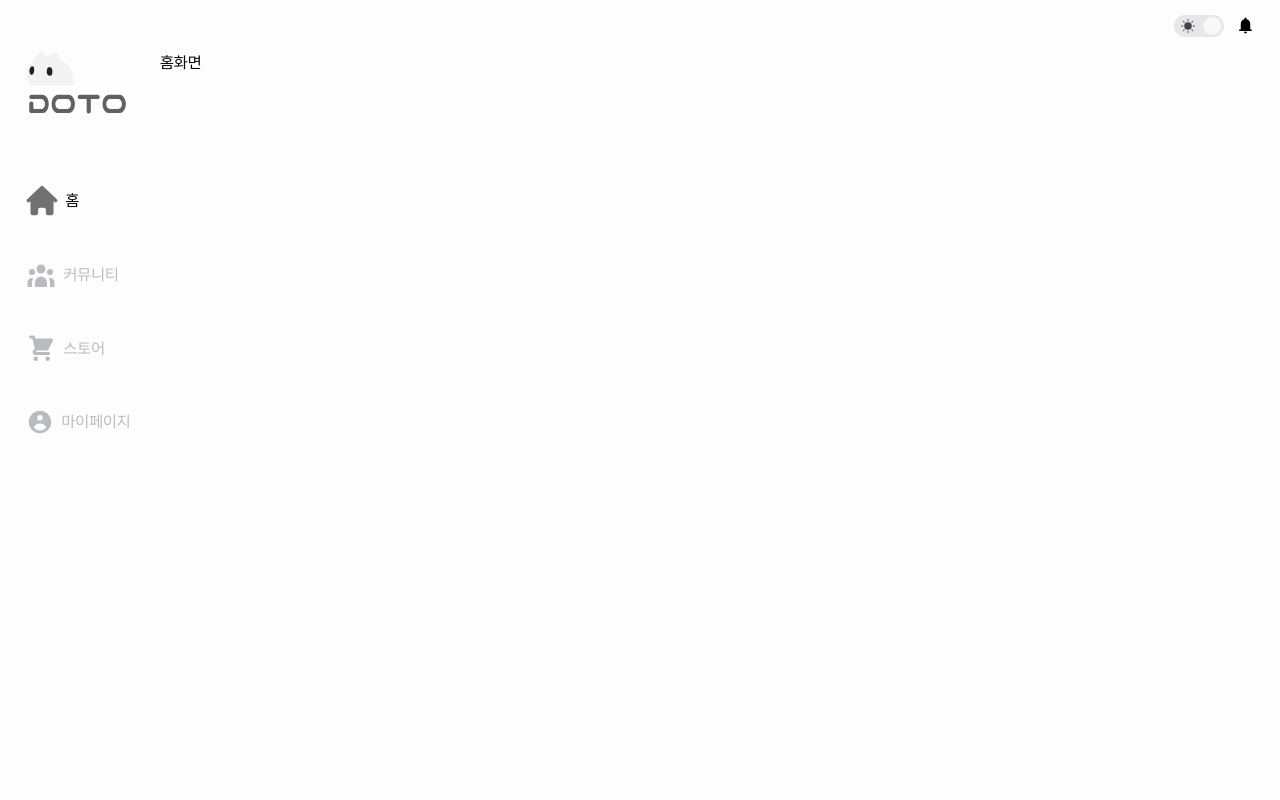
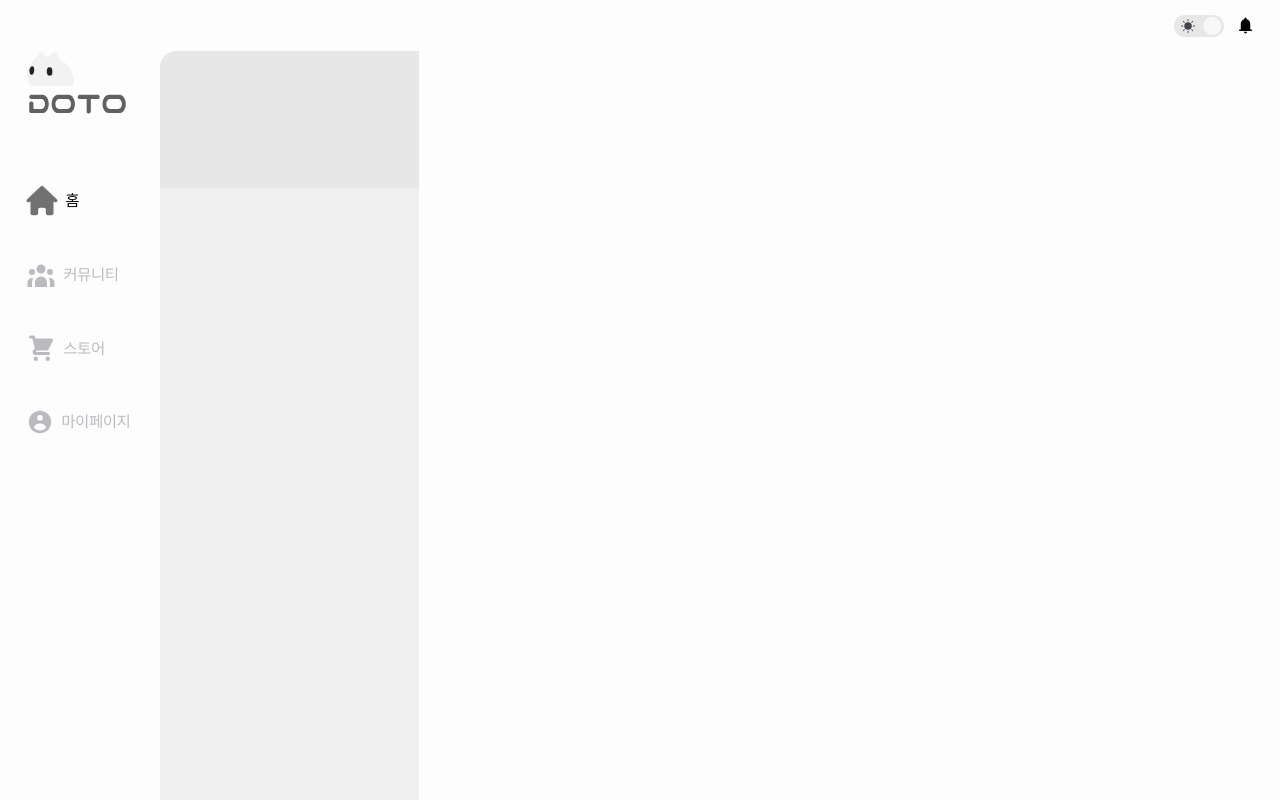
Before and after one commit to Do-it-Together-DoTo/DoTo_Front, a React (Vite) app: page / in a window 1280 px wide. Built offline with nearby package versions, Linux system fonts and the light colour scheme.

Commit message:
#9 Design: 프로필&팔로워 탭 backLayer 구현

```diff
--- a/src/pages/home/HomePage.tsx
+++ b/src/pages/home/HomePage.tsx
@@ -1,5 +1,13 @@
 const HomePage = () => {
-  return <div>홈화면</div>;
+  return (
+    <div className="relative flex">
+      {/* 내 프로필 정보 */}
+      <section className="absolute top-0 flex flex-col h-[calc(100vh-3.1875rem)]">
+        <div className="w-[16.1875rem] h-[10.5rem] bg-Light_Layout-100 rounded-tl-2xl dark:bg-Dark_Layout-200"></div>
+        <div className="w-[16.1875rem] bg-Light_Layout-200 h-full dark:bg-Dark_Layout-300"></div>
+      </section>
+    </div>
+  );
 };
 
 export default HomePage;
```
